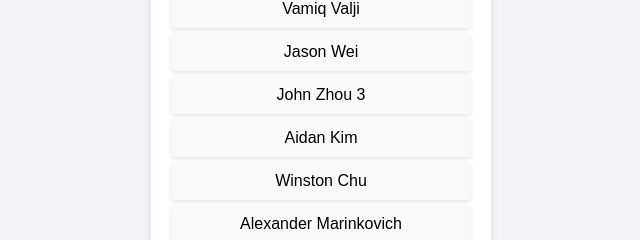
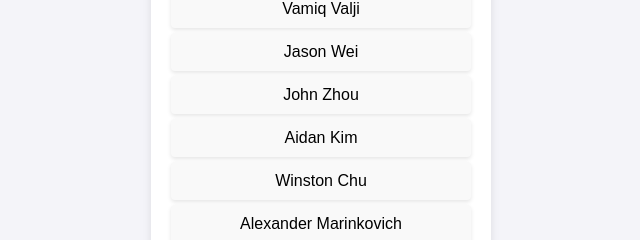
Before and after one commit to VamiqValji/CISC322-GROUP28, a plain HTML site: page index.html in a window 1280 px wide. Shown: the part 216-456 px from the top of the page, 319-959 px from the left. Drawn offline with Linux system fonts and the light colour scheme.

Commit message:
fix name

```diff
--- a/index.html
+++ b/index.html
@@ -47,7 +47,7 @@
     <ul class="members">
       <li>Vamiq Valji</li>
       <li>Jason Wei</li>
-      <li>John Zhou 3</li>
+      <li>John Zhou</li>
       <li>Aidan Kim</li>
       <li>Winston Chu</li>
       <li>Alexander Marinkovich</li>
```
